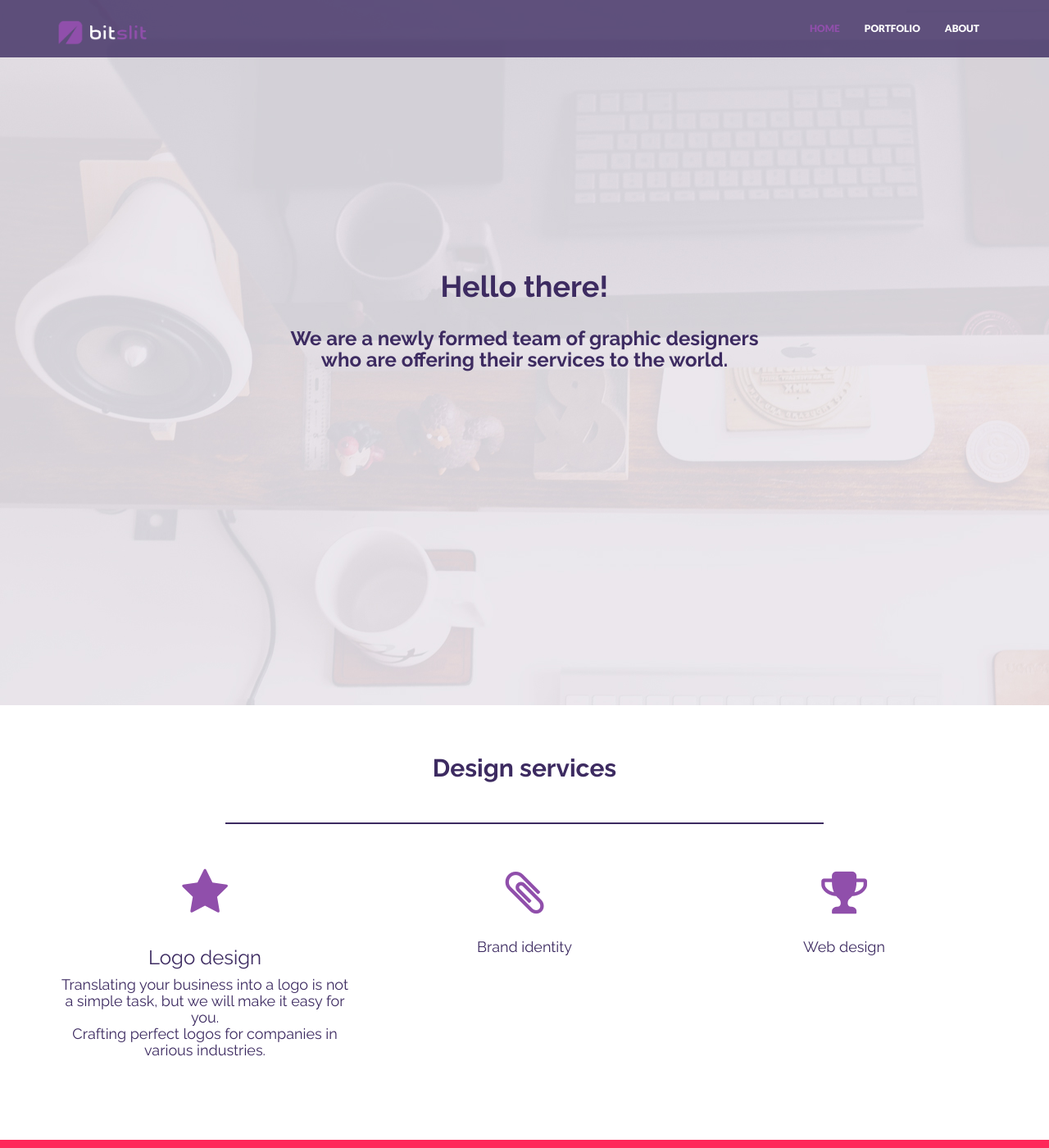
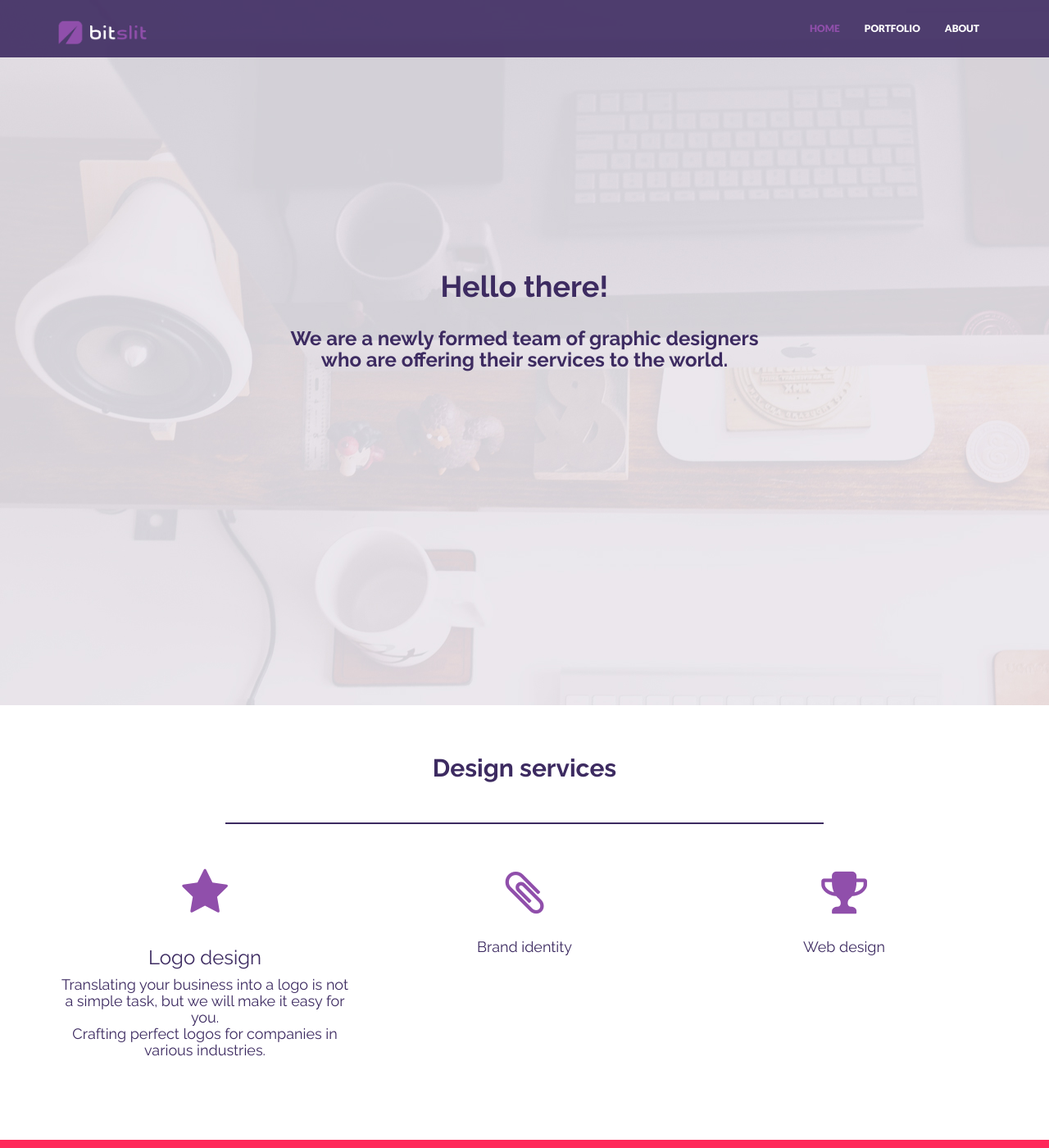
Before and after one commit to bitslit/portfolio, a Jekyll site: the page built from index.html, in a window 1280 px wide and 1400 px high. Shown: the whole window at 82% size. Built offline with Jekyll 4.4.1, drawn with Linux system fonts in a browser that asks for light colours; nearby versions of some CDN libraries.

Commit message:
Update style.css

```diff
--- a/_includes/css/style.css
+++ b/_includes/css/style.css
@@ -130,7 +130,7 @@ a:focus {
 	position: fixed;
 	width: 100%;
 	height: 50px;
-	background-color: rgba(61,43,97,.8);
+	background-color: rgba(61,43,97,.9);
 	border-color: transparent;
 	z-index: 99;
 }
```
